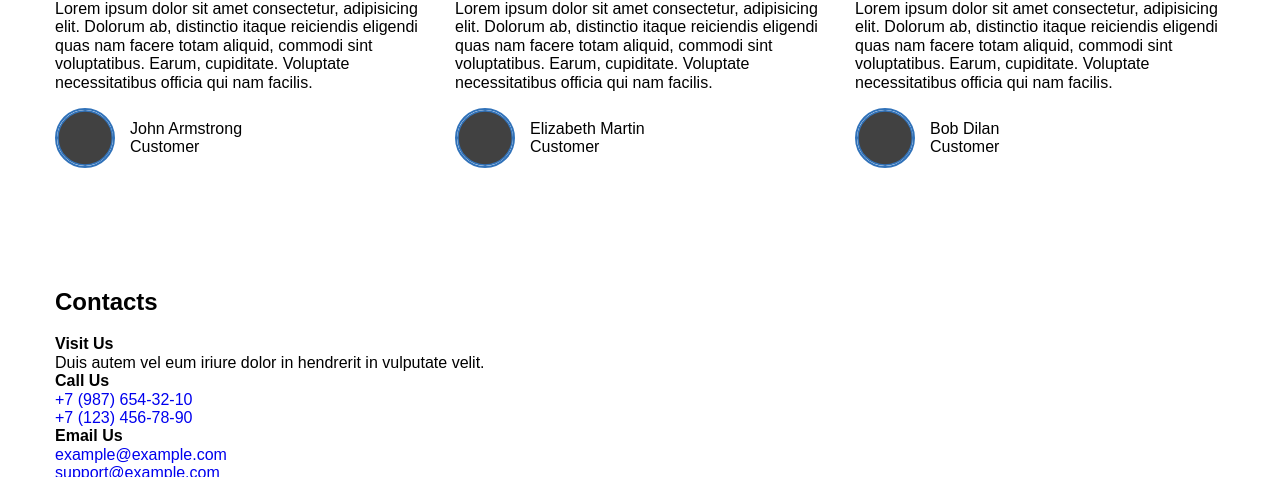
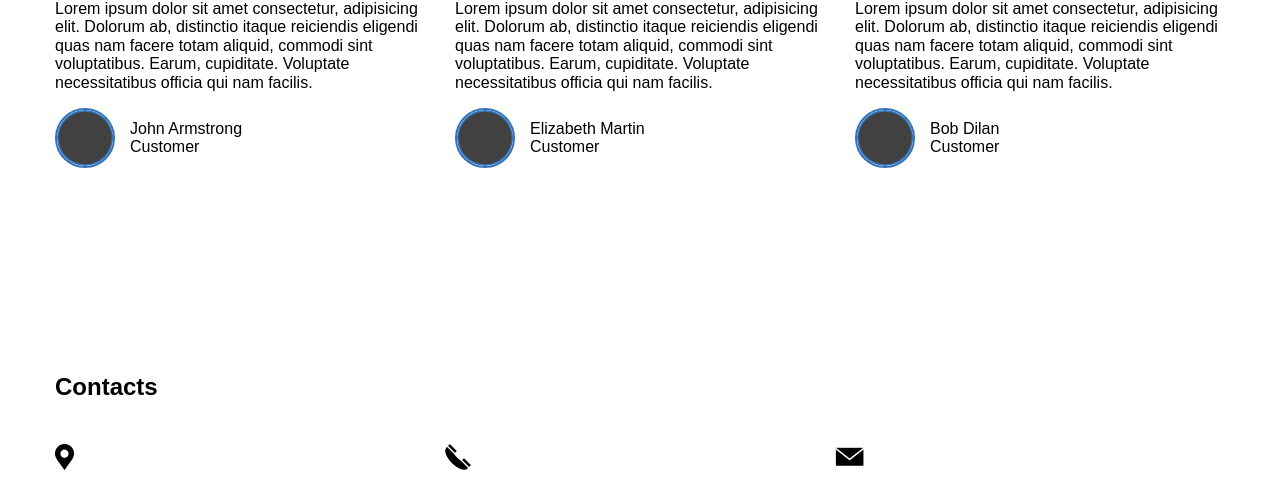
Before and after one commit to Averkiev91/lionic, a plain HTML site: page index.html in a window 1280 px wide. Shown: the part 1329-1806 px from the top of the page. Drawn offline with Linux system fonts and the light colour scheme.

Commit message:
contacts style

```diff
--- a/css/style.css
+++ b/css/style.css
@@ -149,3 +149,51 @@ html {
 	border: 2px solid #3172b9;
 	border-radius: 50%;
 }
+
+/* section contacts */
+
+.section-contacts {
+	padding-top: 85px;
+	padding-bottom: 95px;
+}
+
+.section-contacts-list {
+	display: flex;
+	margin-top: 43px;
+}
+
+.section-contacts-item {
+	flex: 1 1 33.33%;
+}
+
+.section-contacts-info {
+	max-width: 250px;
+}
+
+.section-contacts-icon {
+	display: block;
+	height: 26px;
+	margin-bottom: 25px;
+	background-repeat: no-repeat;
+	background-position: center left;
+	background-size: auto 100%;
+	background-color: transparent;
+}
+
+.section-contacts-icon-gps {
+	background-image: url('/img/gps.png');
+}
+
+.section-contacts-icon-phone {
+	background-image: url('/img/phone.png');
+}
+
+.section-contacts-icon-mail {
+	background-image: url('/img/mail.png');
+	background-size: auto 19px;
+}
+
+.section-contacts-heading {
+	display: block;
+	margin-bottom: 40px;
+}
--- a/index.html
+++ b/index.html
@@ -212,14 +212,14 @@
 				</h2>
 				<ul class="section-contacts-list">
 					<li class="section-contacts-item">
-						<span class="section-contacts-icon"></span>
+						<span class="section-contacts-icon section-contacts-icon-gps"></span>
 						<strong class="section-contacts-heading">Visit Us</strong>
 						<div class="section-contacts-info">
 							Duis autem vel eum iriure dolor in hendrerit in vulputate velit.
 						</div>
 					</li>
 					<li class="section-contacts-item">
-						<span class="section-contacts-icon"></span>
+						<span class="section-contacts-icon section-contacts-icon-phone"></span>
 						<strong class="section-contacts-heading">Call Us</strong>
 						<div class="section-contacts-info">
 							<a href="tel:+79876543210" class="section-contacts-link">
@@ -230,7 +230,7 @@
 						</div>
 					</li>
 					<li class="section-contacts-item">
-						<span class="section-contacts-icon"></span>
+						<span class="section-contacts-icon section-contacts-icon-mail"></span>
 						<strong class="section-contacts-heading">Email Us</strong>
 						<div class="section-contacts-info">
 							<a href="mailto:example@example.com" class="section-contacts-link">
```
